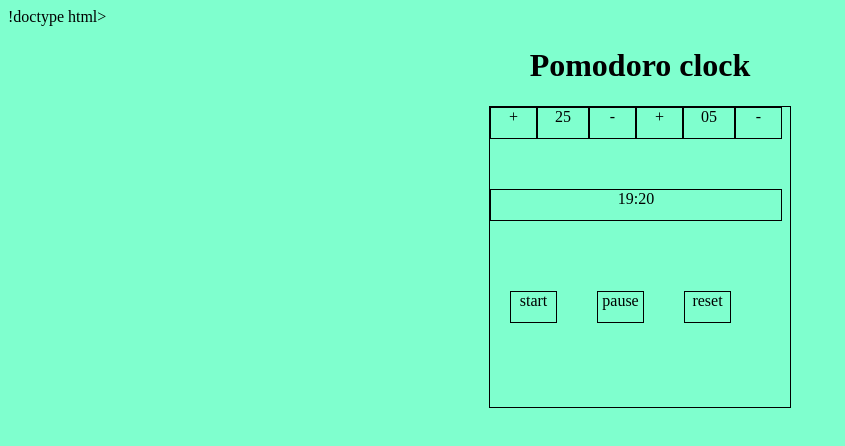
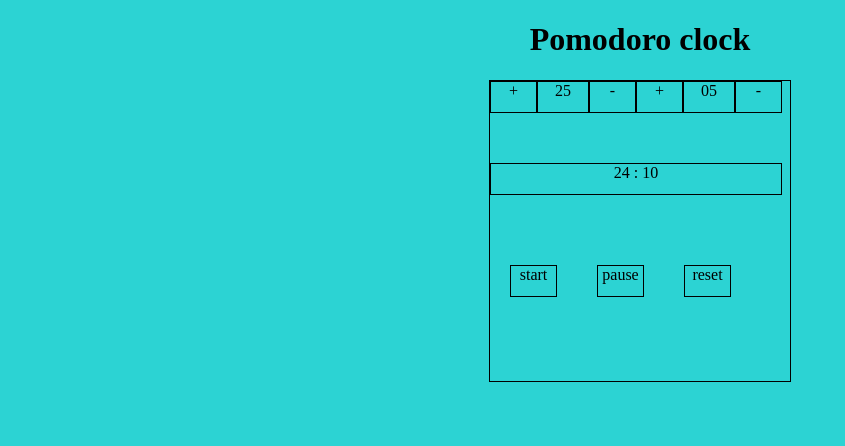
Before and after one commit to AlexErdei73/Pomodoro, a plain HTML site: page index.html in a window 1280 px wide. Shown: the whole page, without its empty margins (0-845 px from the left). Drawn offline with Linux system fonts and the light colour scheme.

Commit message:
Add pomodoro.js file

```diff
--- a/index.html
+++ b/index.html
@@ -1,4 +1,4 @@
-!doctype html>
+<!doctype html>
 
 <html lang="en">
 <head>
@@ -9,7 +9,7 @@
   <meta name="author" content="SitePoint">
 <style>
    body{
-    background-color: rgb(127, 255, 206);
+    background-color: rgb(44, 211, 211);
   }
   h1{
     text-align: center;
@@ -81,6 +81,6 @@
 
 
     </div>
-  <script src="js/scripts.js"></script>
+  <script src="pomodoro.js"></script>
 </body>
 </html>
--- /dev/null
+++ b/pomodoro.js
@@ -0,0 +1,41 @@
+let displaySecond = 0;
+let workMinutes = 25;
+let brakeMinutes = 5;
+
+
+function convertToString(number){
+    let dString = '';
+    dString = number.toString();
+    if (number < 10){
+        dString = '0' + dString;
+    }
+    return dString;
+}
+
+
+function formatTime(time){
+    const minutes = Math.floor(time / 60);
+    const seconds = time % 60;
+    let displayString = '';
+
+
+    const display = document.querySelector(".display");
+
+    displayString = convertToString(minutes); //this formats the output time for the clock
+    displayString = displayString + ' : ' + convertToString(seconds);
+
+    display.textContent = displayString;
+
+}
+
+function updateTime(){
+    displaySecond--;
+    if (displaySecond == 0) {
+
+    }
+    formatTime(displaySecond);
+}
+
+displaySecond = 60 * workMinutes;
+formatTime(displaySecond);
+setInterval(updateTime, 100);
```
